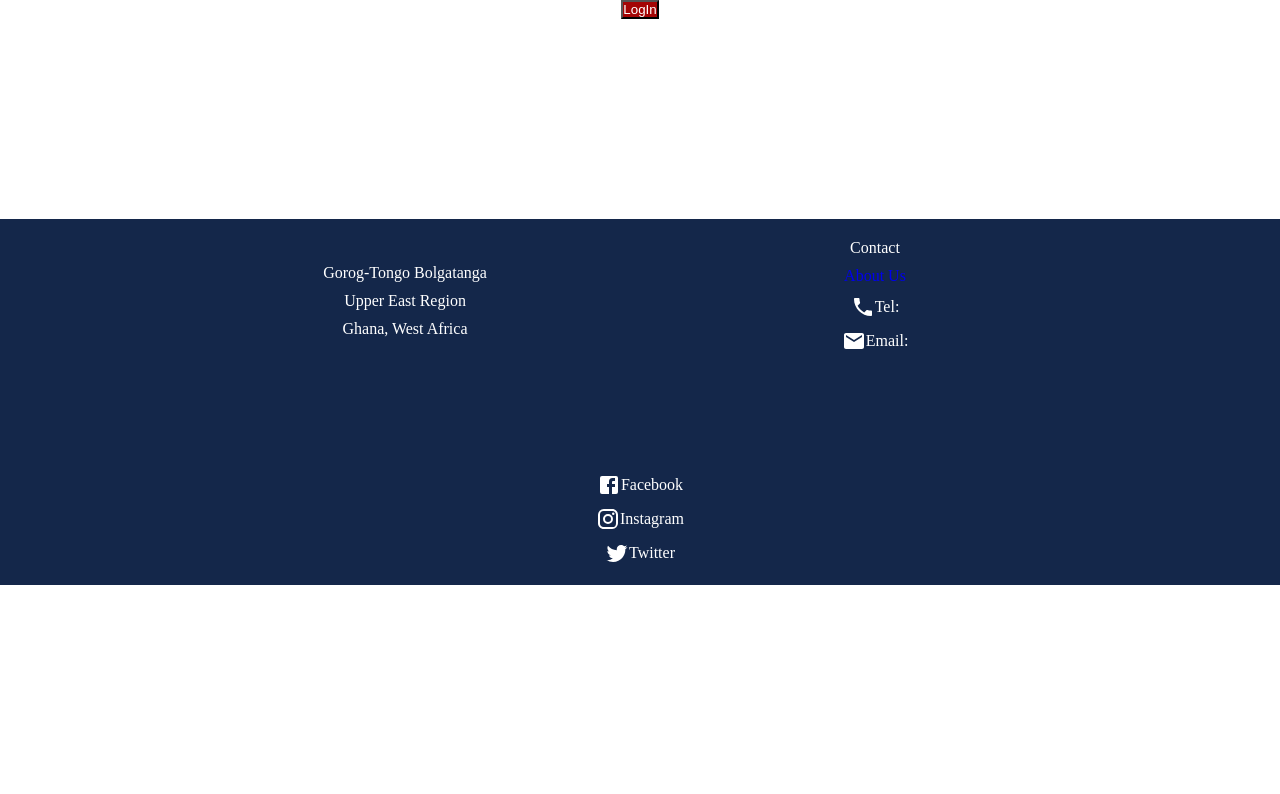
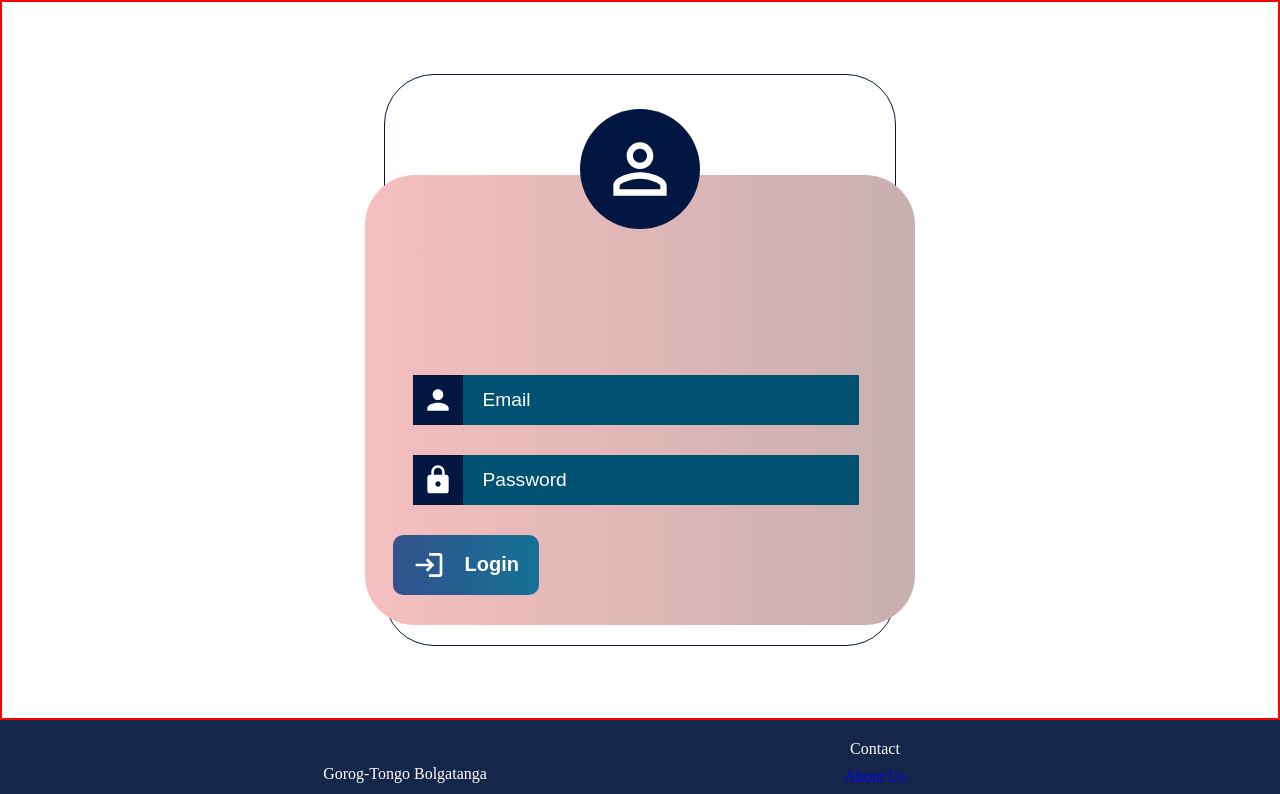
Before and after one commit to woodnathaniel/rockview-v3, a React (Create React App) app in the folder client/: page /login in a window 1280 px wide. Shown: the top 794 px of the page. Built offline with nearby package versions, Linux system fonts and the light colour scheme.

Commit message:
login first quarter

```diff
--- a/client/src/App.js
+++ b/client/src/App.js
@@ -13,7 +13,15 @@ import LogIn from './pages/login/LogIn';
 
 function App() {
   return (
-    <div style={{width:'100vw', display: 'grid', placeItems: 'center'}}>
+    <div style={{ width:'100vw',
+                  // display: 'grid',
+                  // placeItems: 'center',
+                  position:'relative',
+                  display: 'flex',
+                  alignItems: 'center',
+                  justifyContent: 'center',
+                  flexDirection: 'column'
+                }}>
       <Routes>
         <Route exact path='/' element={<Home/>}/>
         <Route exact path='/facilities' element={<Facilities/>}/>
--- a/client/src/components/footer/footer.css
+++ b/client/src/components/footer/footer.css
@@ -1,5 +1,5 @@
 .footer__container{
-  margin-top: 200px;
+  /* margin-top: 200px; */
   width: 100vw;
   display: grid;
   place-items: center;
--- a/client/src/pages/login/LogIn.jsx
+++ b/client/src/pages/login/LogIn.jsx
@@ -1,18 +1,61 @@
-import axios from "axios"
+import { useState } from 'react';
+import './login.css'
+import axios from 'axios';
+import PersonOutlineIcon from '@mui/icons-material/PersonOutline';
+import LoginIcon from '@mui/icons-material/Login';
+import PersonIcon from '@mui/icons-material/Person';
+import LockIcon from '@mui/icons-material/Lock';
 
 
 
 
 export default function LogIn() {
 
+  const [email, setEmail] = useState('')
+  const [password, setPassword] = useState('')
 
   const googleAuth = () => {
-    window.open("http://localhost:5000/auth/google", "_self");
-};
+      window.open("http://localhost:5000/auth/google/callback", "_self");
+  };
+
+  const submitLoginDetails = async (e) =>{
+    e.preventDefault()
+    const user ={
+      email,
+      password
+    }
+
+    try {
+      const loginPost = await (axios.post('/api/users/login', user))
+      console.log(loginPost);
+    } catch (error) {
+      console.log(error);
+    }
+
+  }
 
   return (
-    <div>
-      <button onClick={googleAuth}>LogIn</button>
+    <div className="login_main_container">
+      <div className="container">
+        <section className="icon_section"><PersonOutlineIcon/></section>
+        <section className="details_section">
+          <form action="">
+            <div className="email_div">
+              <div className='icon'><PersonIcon/></div>
+              <input type="text" placeholder='Email' onChange={(e)=>setEmail(e.target.value)}/>
+            </div>
+            <div className="password_div">
+              <div className='icon'><LockIcon /></div>
+              <input type="text" placeholder='Password' onChange={(e)=>setPassword(e.target.value)}/>
+            </div>
+            <button type='submit' onClick={(e)=> submitLoginDetails(e)}><LoginIcon/><h4>Login</h4></button>
+          </form>
+
+
+        </section>
+
+      </div>
+
     </div>
   )
 }
--- /dev/null
+++ b/client/src/pages/login/login.css
@@ -0,0 +1,118 @@
+.login_main_container{
+  margin: 0 auto;
+  width: 100vw;
+  height: 90vh;
+  border: red solid 2px;
+  /* margin-bottom: 10%; */
+  display: flex;
+  flex-direction: column;
+  justify-content: center;
+  align-items: center;
+}
+
+.container{
+  position: relative;
+  width: 40vw;
+  height: 80%;
+  border: solid rgb(2, 22, 66) 1px;
+  border-radius: 50px;
+  display: flex;
+  flex-direction: column;
+  /* justify-content: center; */
+  align-items: center;
+}
+
+.icon_section{
+  position: absolute;
+  top: 34px;
+  z-index: 2;
+  width: 120px;
+  height: 120px;
+  display: grid;
+  place-items: center;
+  border-radius: 50%;
+  background-color: rgb(2, 22, 66);
+}
+
+.icon_section svg{
+  font-size: 80px;
+  color: white;
+  display: grid;
+  place-items: center;
+}
+
+.details_section{
+  background-image: linear-gradient(90deg, rgb(245, 191, 191) 0%, rgb(201, 175, 175) 100%);
+ border-radius: 50px;
+ margin-top: 100px;
+ width: 550px;
+ height: 450px;
+ position: relative;
+ display: flex;
+ flex-direction: column;
+ align-items: center;
+}
+
+.details_section form{
+ display: flex;
+ flex-direction: column;
+ padding-top: 50px;
+ margin: 20px;
+ /* border: 2px red solid; */
+ margin-top: 50px;
+ position: absolute;
+ bottom: 10px;
+ width: 90%;
+}
+
+.icon{
+  background-color: rgb(2, 22, 66);
+  height: 50px;
+  width: 50px;
+  display: flex;
+  justify-content: center;
+  align-items: center;
+  margin-left: 20px;
+}
+
+.details_section form svg{
+  font-size: xx-large;
+  color: white;
+}
+
+.details_section form button{
+  width: fit-content;
+  display: flex;
+  justify-content: center;
+  align-items: center;
+  gap: 20px;
+  padding: 14px 20px;
+  background-image: linear-gradient(90deg, rgb(51, 81, 141) 0%,  rgb(20, 114, 151) 100%);
+}
+
+.details_section form button:hover{
+  opacity: .7;
+}
+
+input{
+  height: 50px;
+  background-color: rgb(1, 82, 114);
+  border: none;
+  width: 80%;
+  color: white;
+  font-size: larger;
+}
+
+input::placeholder{
+  padding-left: 20px;
+  color: white;
+}
+
+.email_div, .password_div{
+ display: flex;
+ /* justify-content: center; */
+ align-items: center;
+ width: 100%;
+ padding: 0;
+ /* border: solid black 1px; */
+}
```
